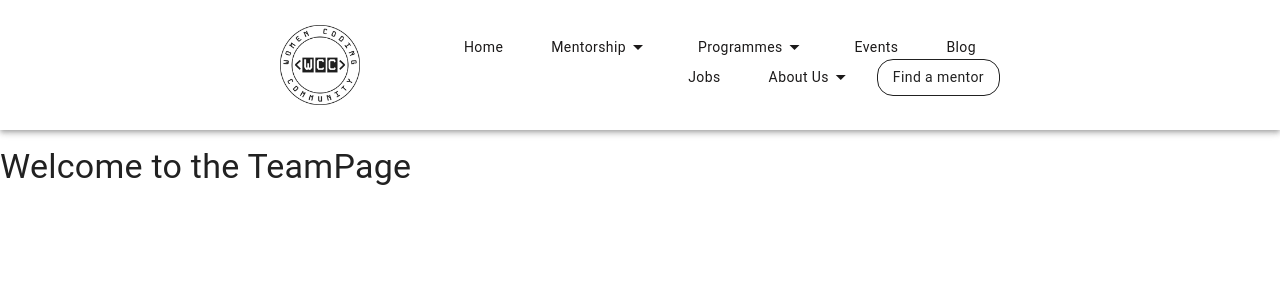
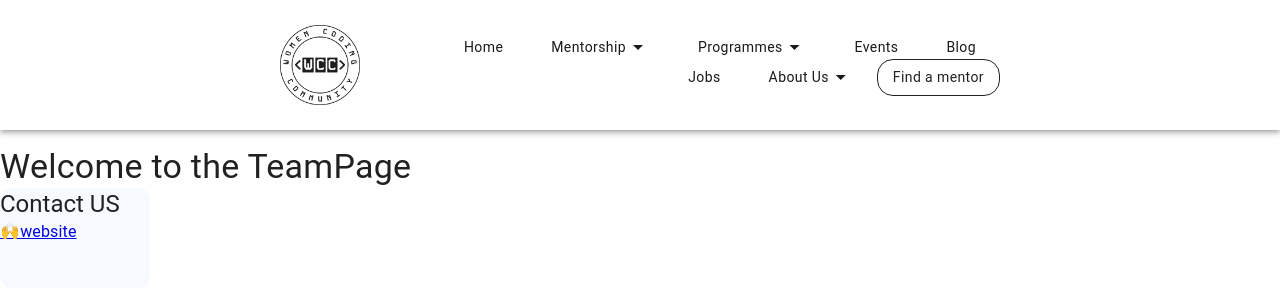
Before and after one commit to Women-Coding-Community/wcc-frontend, a Next.js app: page /about-us/team in a window 1280 px wide. Shown: the top 300 px of the page. Built offline with nearby package versions, Linux system fonts and the light colour scheme.

Commit message:
create fakeData to test my component

```diff
--- a/src/pages/about-us/team/index.tsx
+++ b/src/pages/about-us/team/index.tsx
@@ -1,11 +1,21 @@
 // path: about-us/team/leadership
 
 import { Typography } from '@mui/material';
+
+import { ContactBox } from 'components/ContactBox';
+
+const fakeData = {
+  title: 'Contact US',
+  links: [
+    { linkText: 'website', path: 'https://mui.com/material-ui/', icon: '🙌' },
+  ],
+};
 
 const TeamLeadershipPage = () => {
   return (
     <div>
       <Typography variant="h4">Welcome to the TeamPage</Typography>
+      <ContactBox title={fakeData.title} links={fakeData.links}></ContactBox>
     </div>
   );
 };
```
